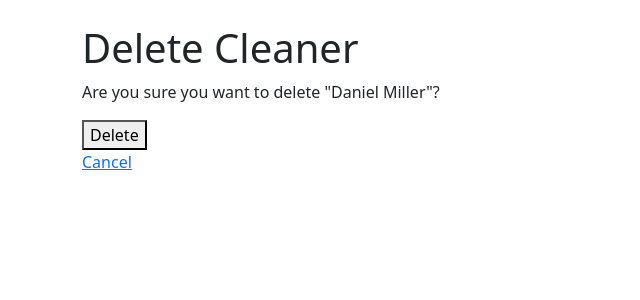
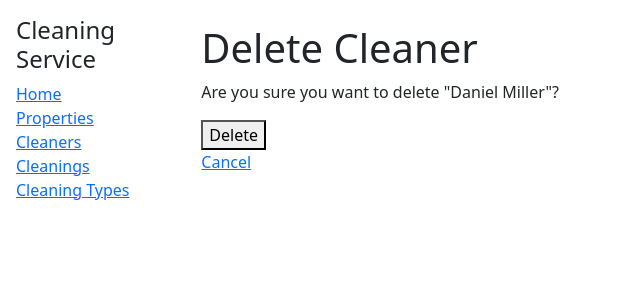
Before and after one commit to andriikinash127/cleaning-service, a Django app: page /cleaners/1/delete/ in a window 1280 px wide. Shown: the top 300 px of the page, without its empty margins (0-640 px from the left). Run offline with Django 5.2, Linux system fonts and the light colour scheme; data comes from the database, SQL or seed files in the repository.

Commit message:
Add sidebar for navigation

```diff
--- a/templates/base.html
+++ b/templates/base.html
@@ -13,9 +13,29 @@
 
 <body>
 
-  <div class="container mt-4">
-    {% block content %}
-    {% endblock %}
+  <div class="d-flex">
+
+    <aside class="p-3">
+      <h4>Cleaning Service</h4>
+
+      <nav>
+        <a href="{% url 'cleaning:home' %}">Home</a>
+        <br>
+        <a href="{% url 'cleaning:property-list' %}">Properties</a>
+        <br>
+        <a href="{% url 'cleaning:cleaner-list' %}">Cleaners</a>
+        <br>
+        <a href="{% url 'cleaning:cleaning-list' %}">Cleanings</a>
+        <br>
+        <a href="{% url 'cleaning:cleaning-type-list' %}">Cleaning Types</a>
+      </nav>
+    </aside>
+
+    <main class="container mt-4">
+      {% block content %}
+      {% endblock %}
+    </main>
+
   </div>
 
 </body>
```
